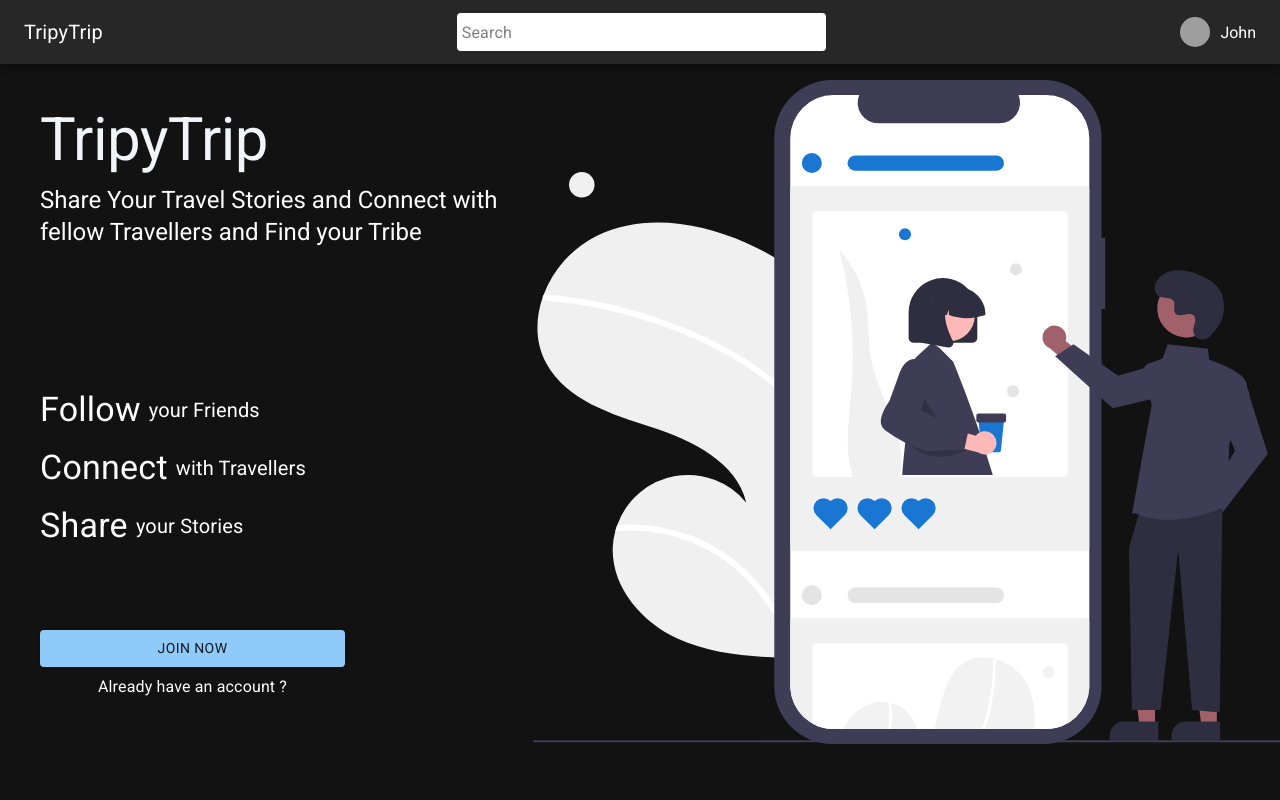
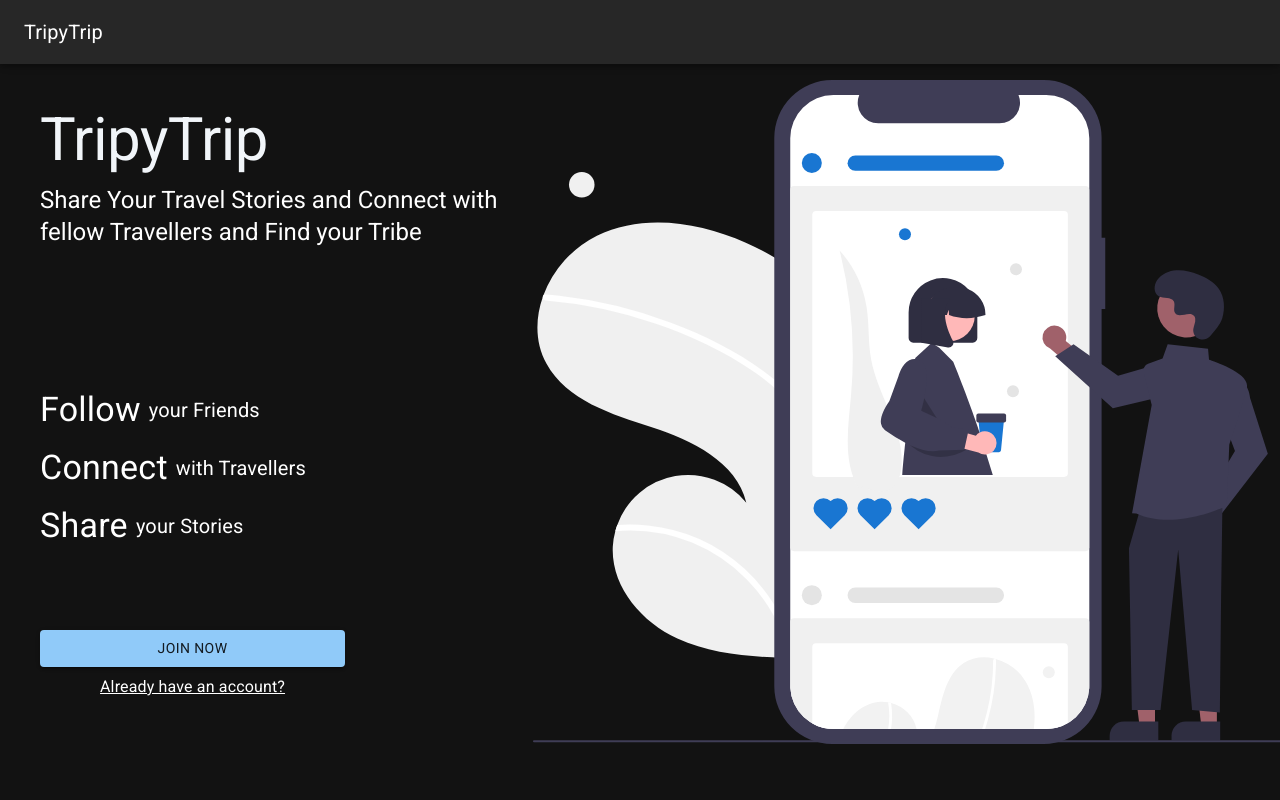
Before and after one commit to Ash-D23/social-media-app, a React (Create React App) app: page / in a window 1280 px wide. Shown: the top 800 px of the page. Built offline with nearby package versions, Linux system fonts and the light colour scheme; grey boxes are pictures that could not be loaded; a web font is replaced by a local one; what miragejs would draw is missing.

Commit message:
refactor: style links

```diff
--- a/src/App.js
+++ b/src/App.js
@@ -6,6 +6,7 @@ import { getDesignTokens } from "./Utilities"
 import Mockman from "mockman-js";
 import "./App.css";
 import { useLocalStorage } from "./hooks/LocalStorage";
+import RequireAuth from './hooks/RequireAuth'
 import { useAuthContext } from "./Context";
 
 function App() {
@@ -28,7 +29,7 @@ function App() {
 
         { user ? <Route path="/" element={<Navigate to={"/main"} />} /> : <Route path="/" element={<Home />} /> }
 
-        <Route path='/main' element={<Main setMode={setMode} mode={mode} />} >
+        <Route path='/main' element={<RequireAuth><Main setMode={setMode} mode={mode} /></RequireAuth>} >
           <Route path='' element={<Dashboard />} />
           <Route path='explore' element={<Explore />} />
           <Route path='notifications' element={<Notifications/>} />
--- a/src/Components/Navbar/Navbar.jsx
+++ b/src/Components/Navbar/Navbar.jsx
@@ -2,9 +2,11 @@ import { AppBar, Autocomplete, Avatar, MenuItem, TextField, Typography } from '@
 import { TravelExplore } from '@mui/icons-material'
 import {useState}from 'react'
 import { NavContainer, NavMenu, SearchBar, UserBox } from './styles'
+import { useAuthContext } from '../../Context';
 
 function Navbar() {
   const [open, setOpen] = useState(false);
+  const {user} = useAuthContext()
 
   return (
     <AppBar position="sticky">
@@ -14,6 +16,7 @@ function Navbar() {
           </Typography>
           <TravelExplore fontSize="large" sx={{ display: { xs: "block", sm: "none" } }} />
 
+         { user ? <>
           <SearchBar>
             <Autocomplete
                   freeSolo
@@ -46,6 +49,7 @@ function Navbar() {
             />
             <Typography variant="span">John</Typography>
           </UserBox>
+          </> :  null }
       </NavContainer>
       <NavMenu
           id="navbar-positioned-menu"
--- a/src/Pages/Home/Home.jsx
+++ b/src/Pages/Home/Home.jsx
@@ -1,5 +1,7 @@
 import { Box, Button, Grid, Typography } from '@mui/material'
 import React from 'react';
+import { Link } from 'react-router-dom';
+import { LinkStyle } from '../../Utilities';
 import {AboutContainer, StyledPara} from './styles'
 
 function Home() {
@@ -50,10 +52,10 @@ function Home() {
                 },
                 marginTop: '1rem'
               }}>
-                <Button sx={{width: '100%'}} variant="contained">Join Now</Button>
-                <Typography m={1} align="center">
-                  Already have an account ?
-                </Typography>
+                <Link to="/signup"><Button sx={{width: '100%'}} variant="contained">Join Now</Button></Link>
+                <Link style={LinkStyle} to="/login"><Typography m={1} align="center">
+                  Already have an account?
+                </Typography></Link>
               </Box>
             </Box>
           </AboutContainer>
--- a/src/Pages/Login/Login.jsx
+++ b/src/Pages/Login/Login.jsx
@@ -1,7 +1,8 @@
 import { Button, Checkbox, FormControlLabel, TextField, Typography } from '@mui/material'
 import React from 'react'
+import { Link } from 'react-router-dom'
 import { useAuthContext } from '../../Context'
-import { AuthContent, FlexCenterBox, FlexSpaceBetweenBox } from '../../Utilities'
+import { AuthContent, FlexCenterBox, FlexSpaceBetweenBox, LinkStyle } from '../../Utilities'
 
 function Login() {
 
@@ -28,7 +29,7 @@ function Login() {
         <Button variant="contained" sx={{ marginTop: '1rem'}}>Login</Button>
         <Button onClick={() => signIn({ username: 'adarshbalika', password: 'adarshBalika123'})} variant="contained" sx={{ marginTop: '1rem'}}>Login with Test Credentials</Button>
 
-        <Typography m={2} variant='p' align="center">Create New Account</Typography>
+        <Typography m={2} variant='p' align="center"><Link style={LinkStyle} to="/signup">Create New Account</Link></Typography>
       </AuthContent>
     </FlexCenterBox>
   )
--- a/src/Pages/SignUp/SignUp.jsx
+++ b/src/Pages/SignUp/SignUp.jsx
@@ -1,6 +1,7 @@
 import React from 'react'
 import { Button, TextField, Typography } from '@mui/material'
-import { AuthContent, FlexCenterBox } from '../../Utilities'
+import { AuthContent, FlexCenterBox, LinkStyle } from '../../Utilities'
+import { Link } from 'react-router-dom'
 
 function SignUp() {
   return (
@@ -18,7 +19,7 @@ function SignUp() {
 
         <Button variant="contained" sx={{ marginTop: '1rem'}}>Sign Up</Button>
 
-        <Typography m={2} variant='p' align="center">Already have an Account ?</Typography>
+        <Typography m={2} variant='p' align="center"><Link style={LinkStyle} to="/login">Already have an Account?</Link></Typography>
       </AuthContent>
     </FlexCenterBox>
   )
--- a/src/Utilities/GlobalStyles/GlobalStyles.js
+++ b/src/Utilities/GlobalStyles/GlobalStyles.js
@@ -18,3 +18,7 @@ export const AuthContent = styled(Box)({
     display: 'flex',
     flexDirection: 'column'
 })
+
+export const LinkStyle = {
+    color: 'inherit'
+}
```
